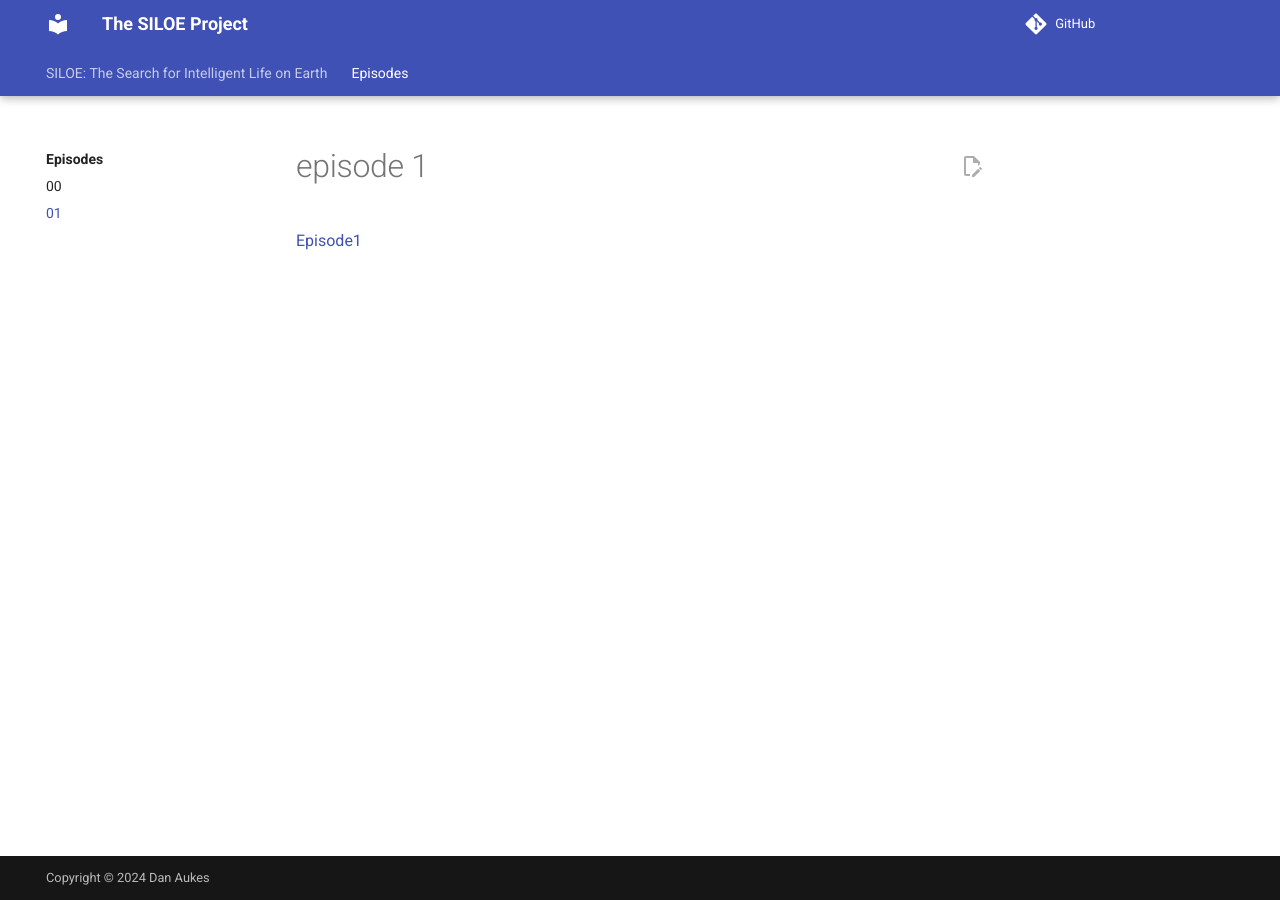
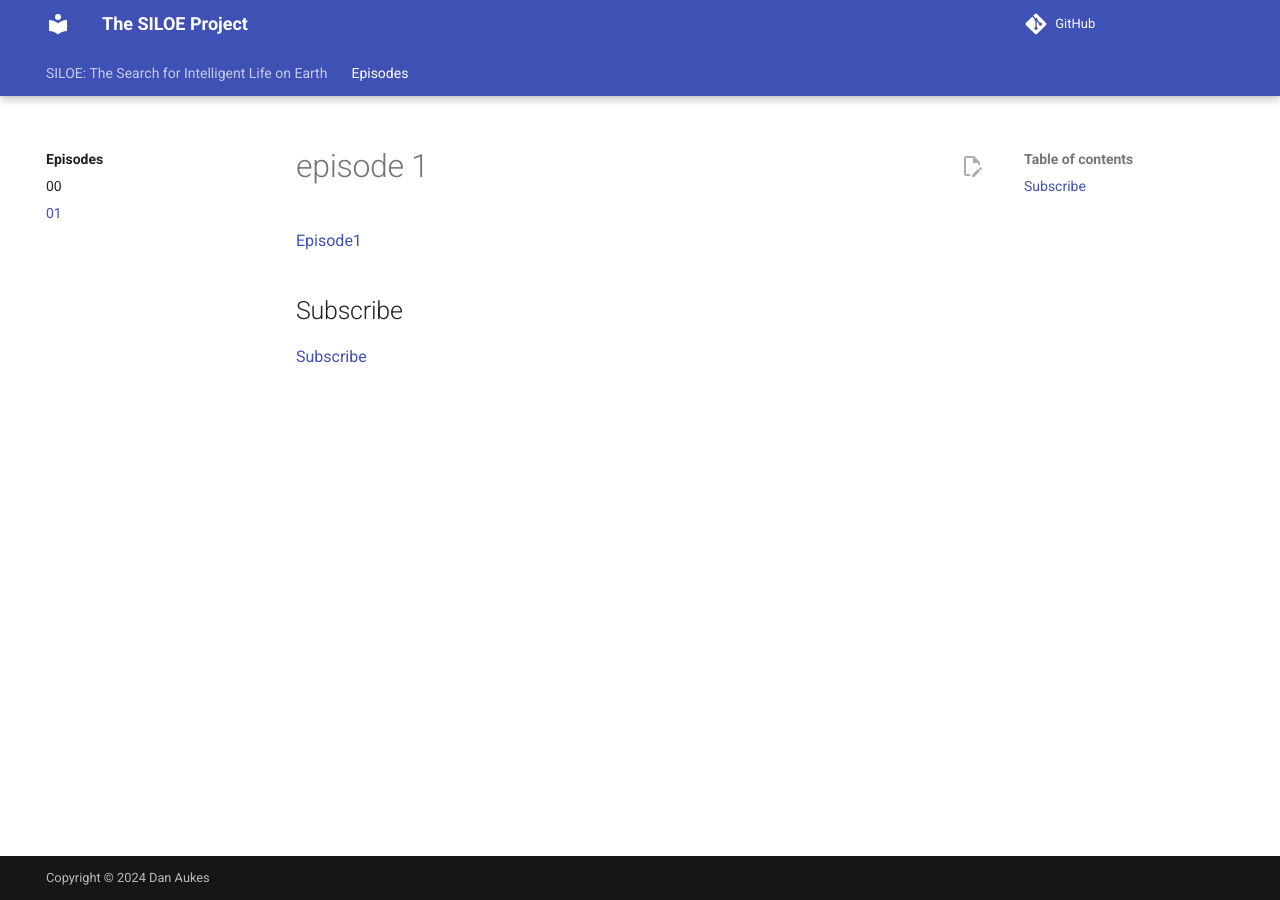
Before and after one commit to siloe-project/siloe-project.github.io, an MkDocs documentation site: the page built from docs/episodes/01/index.md, in a window 1280 px wide. Built offline with MkDocs 1.6.1 and Material for MkDocs 9.7.7, drawn with Linux system fonts in a browser that asks for light colours; comment, search, counter and statistics services are not loaded.

Commit message:
added subscribe

```diff
--- a/docs/episodes/01/index.md
+++ b/docs/episodes/01/index.md
@@ -3,3 +3,7 @@ title: episode 1
 ---
 
 [Episode1](/audio/test1.mp3)
+
+## Subscribe
+
+[Subscribe](/feed.xml)
```
